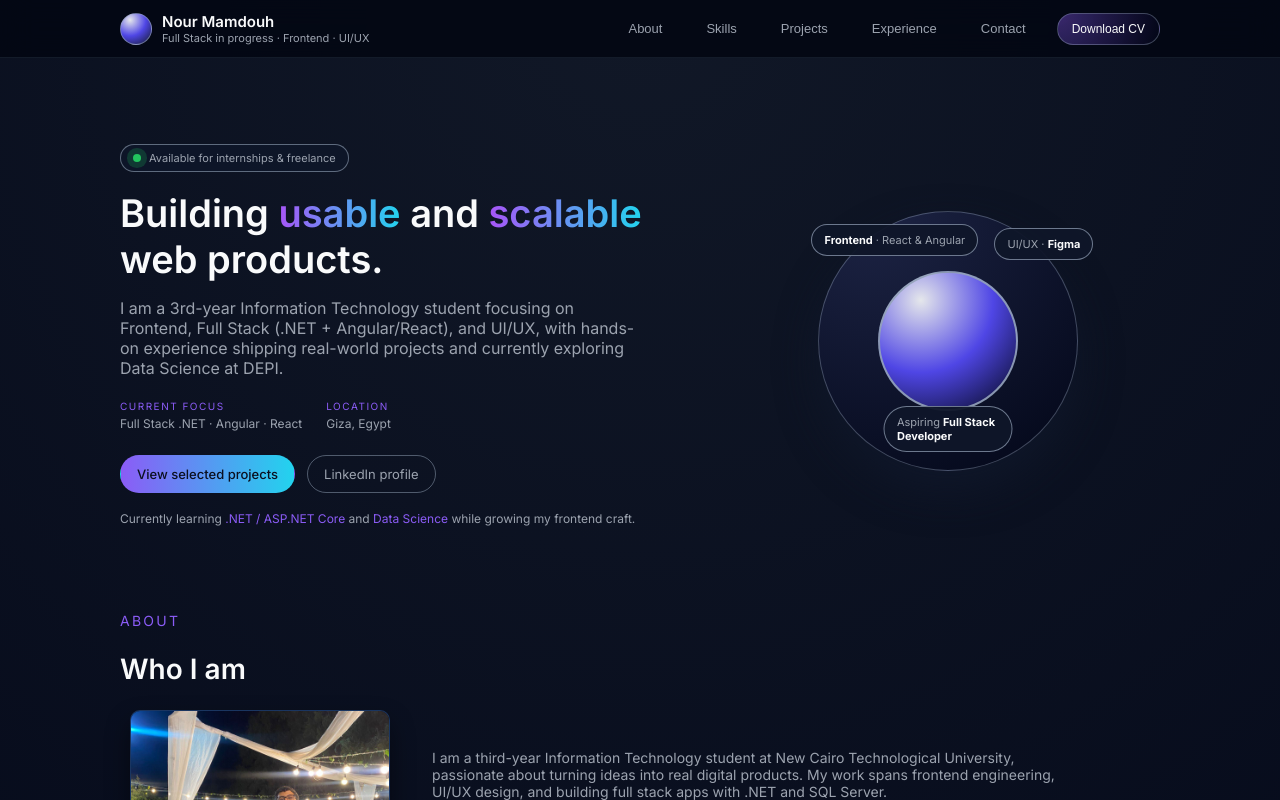
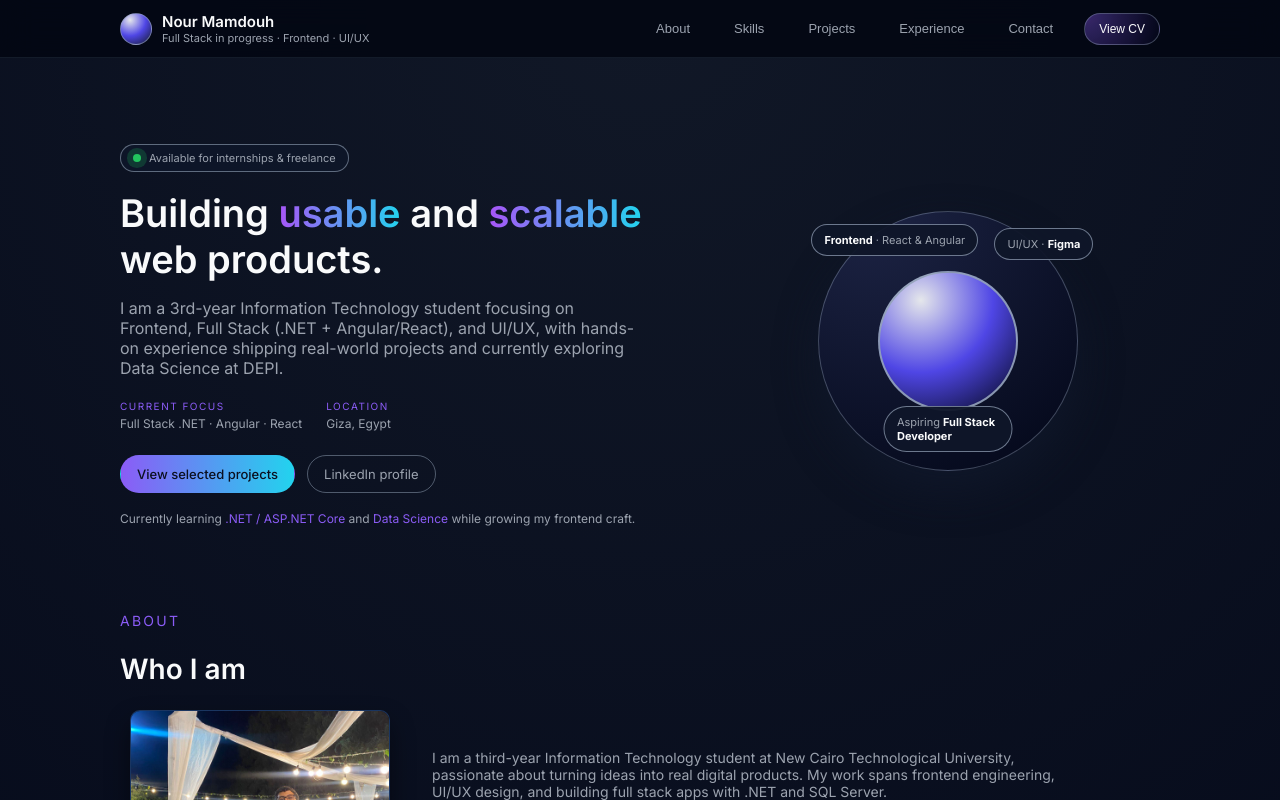
Before and after one commit to nourmamdouhdev/nour-portfolio, a React (Vite) app: page / in a window 1280 px wide. Shown: the top 800 px of the page. Built offline with nearby package versions, Linux system fonts and the light colour scheme.

Commit message:
update cv

```diff
--- a/src/components/Navbar.jsx
+++ b/src/components/Navbar.jsx
@@ -41,11 +41,11 @@ function Navbar() {
             Contact
           </button>
           <a
-            href="/Nour_MamdohCV.pdf"
+            href="/Nour_Mamdoh-cv.pdf"
             target="_blank"
             rel="noopener noreferrer"
           >
-            <button className="nav-cta">Download CV</button>
+            <button className="nav-cta">View CV</button>
           </a>
         </nav>
       </div>
```
Also changed, not shown: 2 other files (tests, documents, lock files or other folders).
